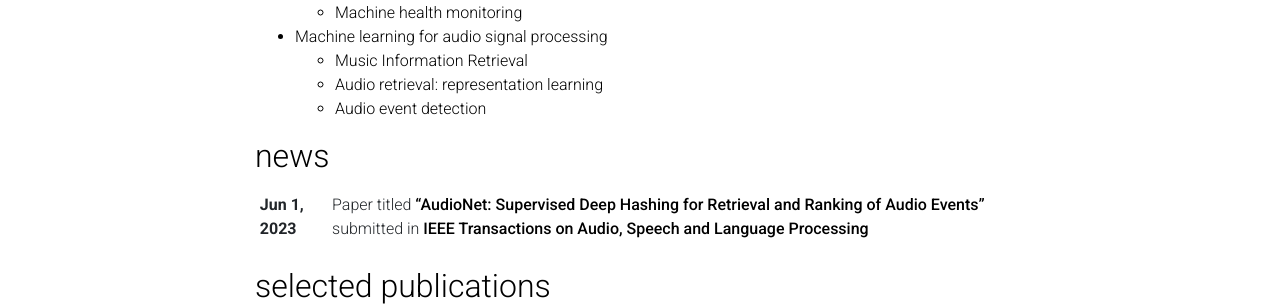
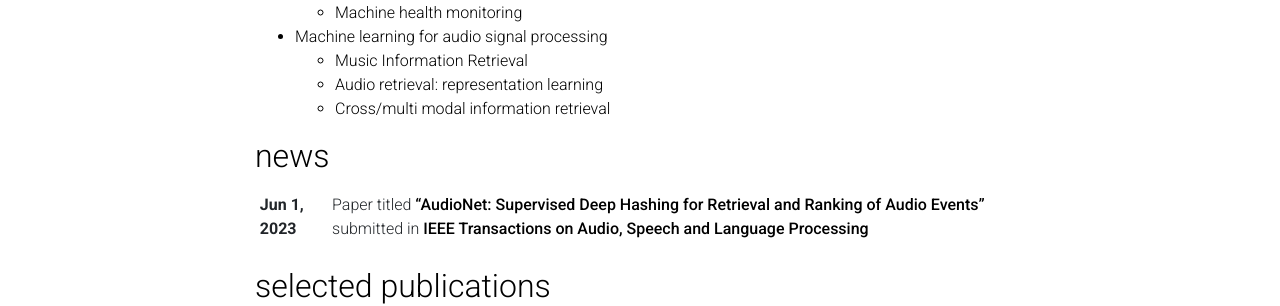
Before and after one commit to sagar0dutta/sagar0dutta.github.io, a Jekyll site: the page built from _pages/about.md, in a window 1280 px wide and 900 px high, scrolled down 591 px. Shown: the part 297-603 px from the top of the window. Built offline with Jekyll 4.4.1, drawn with Linux system fonts in a browser that asks for light colours; full-size pictures stand in for the smaller copies a plugin makes; comment, search, counter and statistics services are not loaded; a style sheet for code colours, icons or effects is not loaded.

Commit message:
Update about.md

```diff
--- a/_pages/about.md
+++ b/_pages/about.md
@@ -33,4 +33,4 @@ I joined Indian Institute of Technology Kanpur in May 2022 as a Research Associa
 - Machine learning for audio signal processing
   - Music Information Retrieval
   - Audio retrieval: representation learning
-  - Audio event detection
+  - Cross/multi modal information retrieval
```
